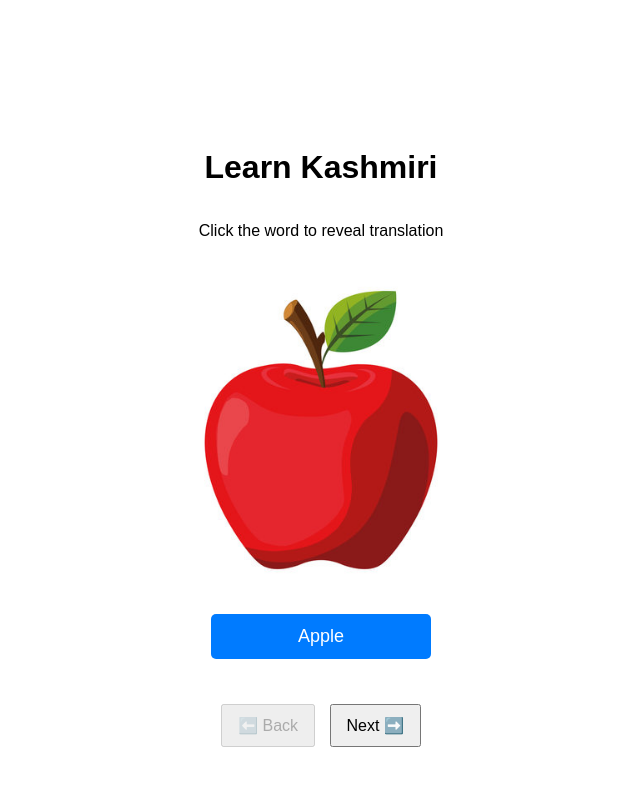
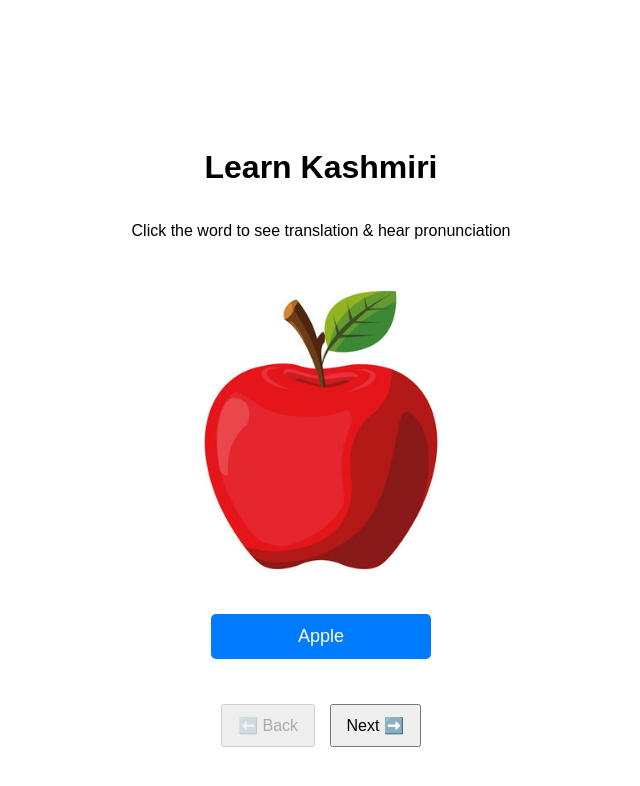
Before and after one commit to akhileshpandita/KOSHUR, a plain HTML site: page index.html in a window 1280 px wide. Shown: the whole page, without its empty margins (319-959 px from the left). Drawn offline with Linux system fonts and the light colour scheme.

Commit message:
Update index.html

```diff
--- a/index.html
+++ b/index.html
@@ -66,7 +66,7 @@
 <body>
 
     <h1>Learn Kashmiri</h1>
-    <p>Click the word to reveal translation</p>
+    <p>Click the word to see translation & hear pronunciation</p>
 
     <div id="words-container">
 
@@ -118,6 +118,7 @@
 
         function revealTranslation(index) {
             document.getElementById(`translation-${index}`).style.display = "block";
+            playAudio(index); // Automatically play audio when translation appears
         }
 
         function playAudio(index) {
```
